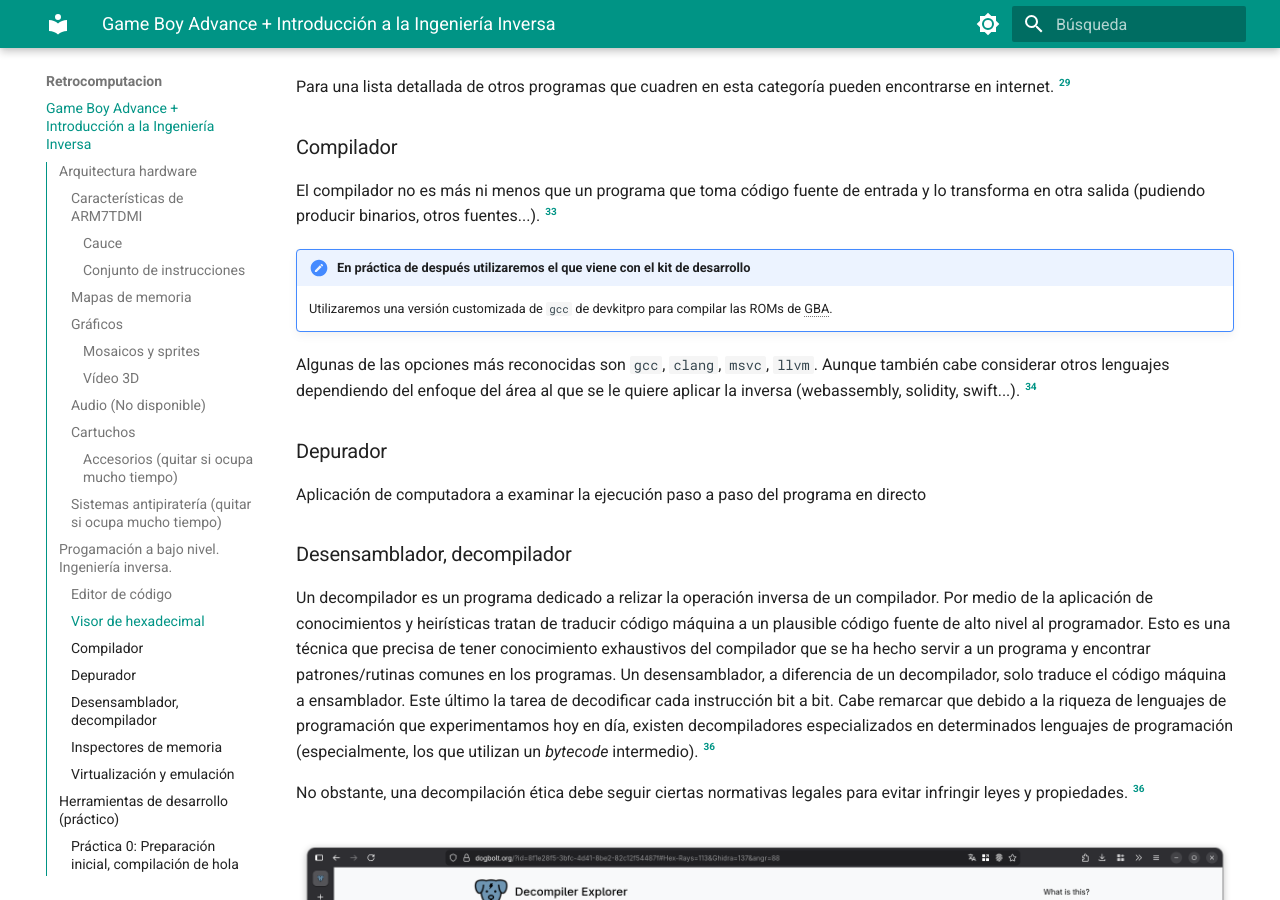
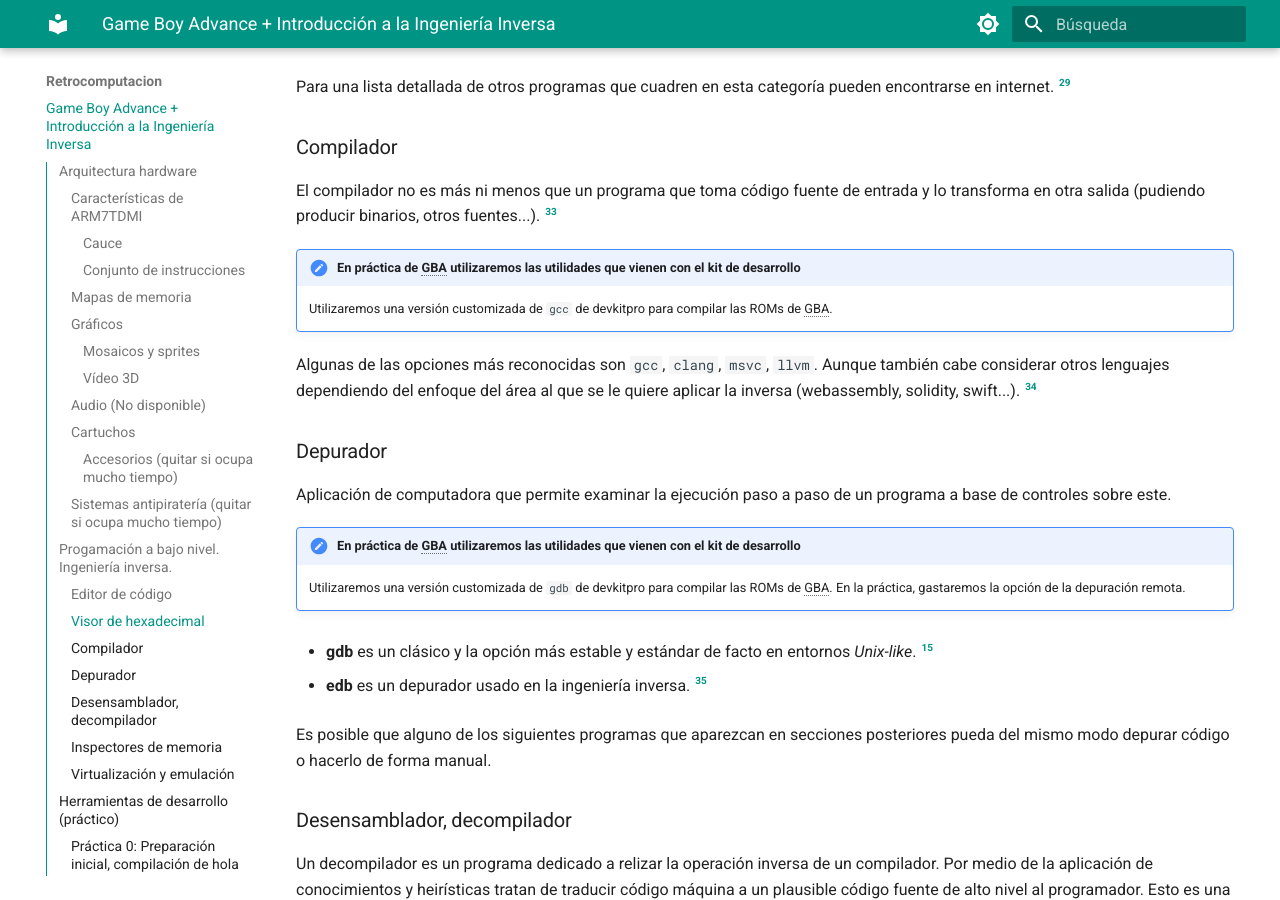
Before and after one commit to abl78-ua/Wiki-IMCR, an MkDocs documentation site: the page built from docs/Retrocomputacion/Retrocomputacion.md, in a window 1280 px wide and 900 px high, scrolled down 7614 px. Built offline with MkDocs 1.6.1 and Material for MkDocs 9.7.7, drawn with Linux system fonts in a browser that asks for light colours.

Commit message:
doc: debuggers retro

```diff
--- a/docs/Retrocomputacion/Retrocomputacion.md
+++ b/docs/Retrocomputacion/Retrocomputacion.md
@@ -210,14 +210,23 @@ Para una lista detallada de otros programas que cuadren en esta categoría puede
 
 El compilador no es más ni menos que un programa que toma código fuente de entrada y lo transforma en otra salida (pudiendo producir binarios, otros fuentes...). [^ref:compiler]
 
-!!! note "En práctica de después utilizaremos el que viene con el kit de desarrollo"
+!!! note "En práctica de GBA utilizaremos las utilidades que vienen con el kit de desarrollo"
     Utilizaremos una versión customizada de `gcc` de devkitpro para compilar las ROMs de GBA.
 
 Algunas de las opciones más reconocidas son `gcc`, `clang`, `msvc`, `llvm`. Aunque también cabe considerar otros lenguajes dependiendo del enfoque del área al que se le quiere aplicar la inversa (webassembly, solidity, swift...). [^ref:cppfan]
 
 ### Depurador
 
-Aplicación de computadora a examinar la ejecución paso a paso del programa en directo
+Aplicación de computadora que permite examinar la ejecución paso a paso de un programa a base de controles sobre este.
+
+!!! note "En práctica de GBA utilizaremos las utilidades que vienen con el kit de desarrollo"
+    Utilizaremos una versión customizada de `gdb` de devkitpro para compilar las ROMs de GBA. En la práctica, gastaremos la opción de la depuración remota.
+
+- **gdb** es un clásico y la opción más estable y estándar de facto en entornos *Unix-like*. [^ref:GDBman]
+
+- **edb** es un depurador usado en la ingeniería inversa. [^ref:edb]
+
+Es posible que alguno de los siguientes programas que aparezcan en secciones posteriores pueda del mismo modo depurar código o hacerlo de forma manual.
 
 ### Desensamblador, decompilador
 
```
